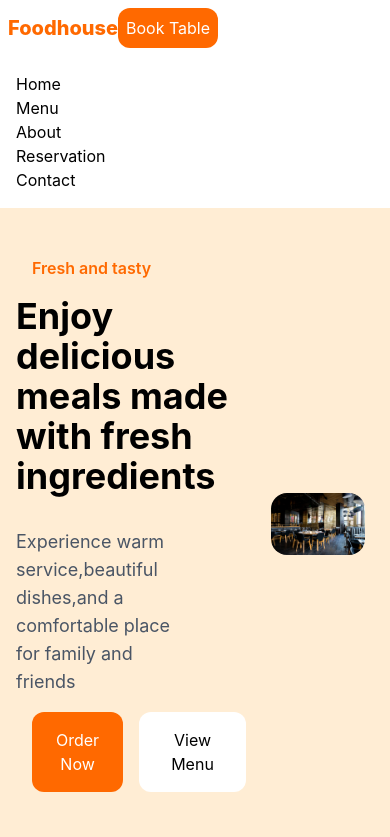
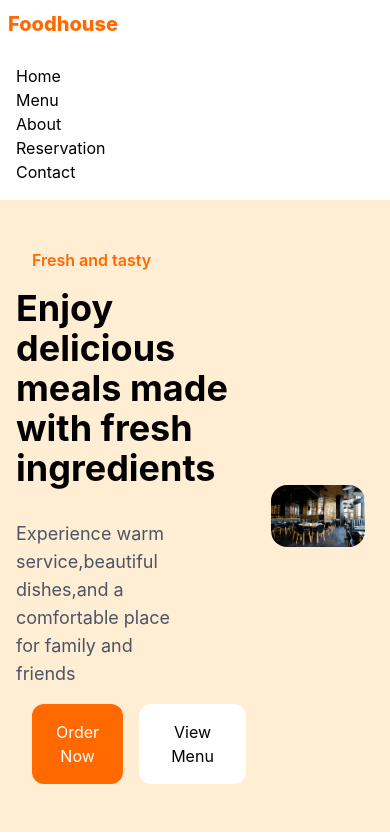
Before and after one commit to Temuulenpda/tailwind, a React (Vite) app: page / in a window 390 px wide. Shown: the top 837 px of the page. Built offline with nearby package versions, Linux system fonts and the light colour scheme.

Commit message:
fix navbar icon and nav links visibility

```diff
--- a/src/components/dasgal8/Navbar.jsx
+++ b/src/components/dasgal8/Navbar.jsx
@@ -3,10 +3,8 @@ import { navLinks } from "./Dasgal8data/data";
 import { HiMenu, HiX } from "react-icons/hi";
 import { useState } from "react";
 const Navbar = () => {
-  const [activeLink, setActiveLink] = useState("true");
+  const [activeLink, setActiveLink] = useState("false");
   return (
-
-    <div >
       <div className="w-full shadow-lg">
         <div className=" p-2 flex justify-between items-center">
         <div className="flex items-center">
@@ -15,7 +13,7 @@ const Navbar = () => {
 
           </div>
         </div>
-        <div className="flex hidden md:block">
+        <div className="hidden md:block">
           <div className="flex gap-3 text-white">
             <a href="#">Home</a>
             <a href="#">Menu</a>
@@ -24,7 +22,7 @@ const Navbar = () => {
             <a href="#">Contact</a>
           </div>
         </div>
-        <div className="flex gap-4 mr-60 md:block sm:hidden">
+        <div className="flex gap-4 mr-60 hidden md:block">
           <button className="bg-orange-500 w-25 h-10 rounded-xl text-white">Book Table</button>
         </div>
         {activeLink ? (
@@ -49,7 +47,6 @@ const Navbar = () => {
         </div>
       )}
     </div>
-    </div>
   );
 };
 
```
